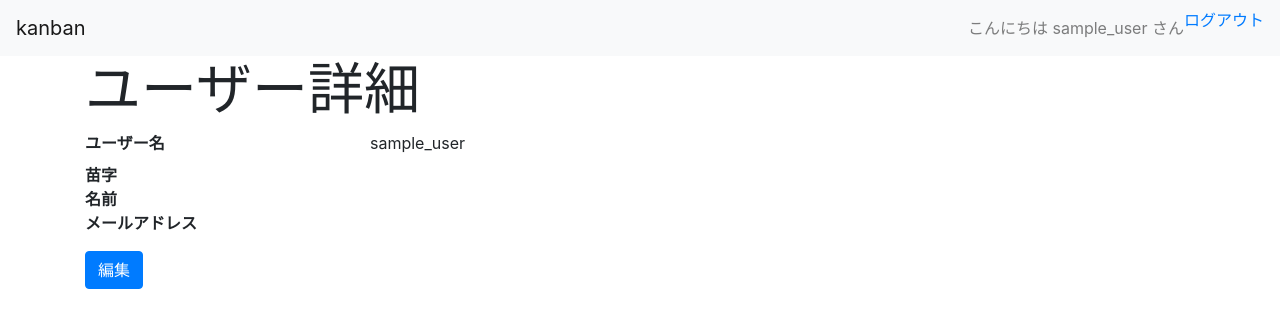
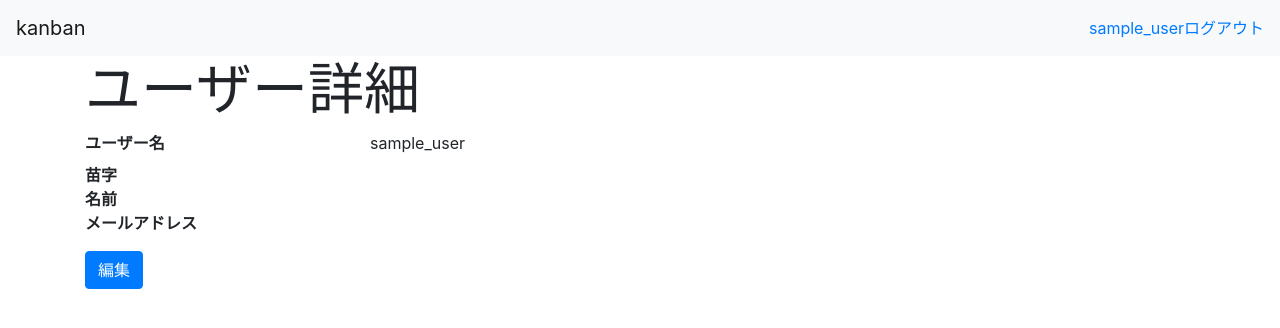
Before and after one commit to saki-0000/kanban, a Django app: page /kanban/users/1/ in a window 1280 px wide. Shown: the top 328 px of the page. Run offline with Django 3.2, Linux system fonts and the light colour scheme; a user stored in the database is signed in; data comes from the database, SQL or seed files in the repository; some libraries are stand-ins or nearby versions.

Commit message:
微修正 ・権限のないユーザーはボタンをいじれない ・ヘッダーの名前から詳細画面

```diff
--- a/kanban/templates/kanban/base.html
+++ b/kanban/templates/kanban/base.html
@@ -22,9 +22,10 @@
           </ul>
           <ul class="navbar-nav">
             {% if request.user.is_authenticated %}
-            <span class="navbar-text">
-              こんにちは {{ request.user.username }} さん
-            </span>
+            <li class="navbar-item">
+              <a class="navbar-link" href="{% url 'kanban:users_detail' request.user.pk %}">
+                {{ request.user.username }} </a>
+            </li>
             <li class="navbar-item">
               <a class="navbar-link" href="{% url 'logout' %}">ログアウト</a>
             </li>
--- a/kanban/templates/kanban/users/detail.html
+++ b/kanban/templates/kanban/users/detail.html
@@ -13,6 +13,11 @@
     <dt class="col-sm-3">メールアドレス</dt>
     <dd class="col-sm-9">{{ user.email }}</dd>
   </dl>
+  {% if user.pk == request.user.pk %}
   <a class="btn btn-primary" href="{% url 'kanban:users_update' user.pk %}" role='button'>編集</a>
+  {% else %}
+  <a class="btn btn-primary disabled" href="#" role='button'>編集</a>
+  {% endif %}
+
 </div>
 {% endblock %}
```
